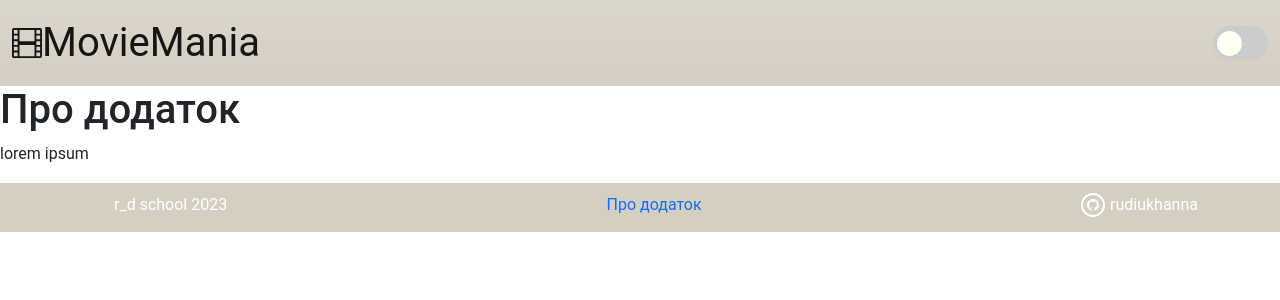
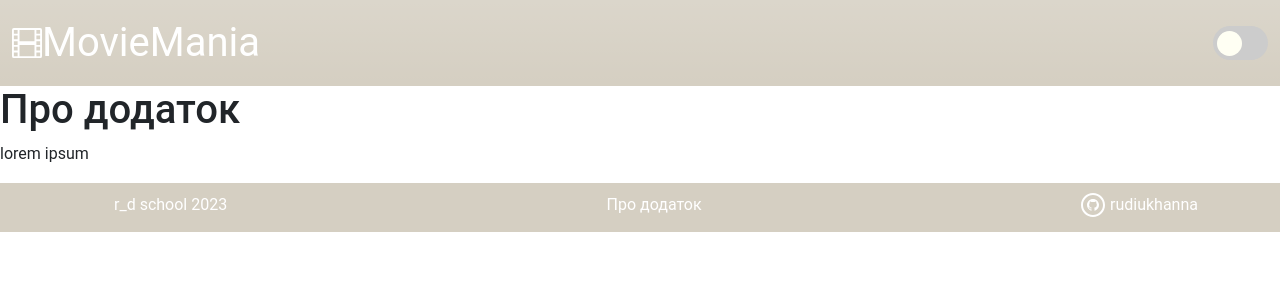
Before and after one commit to rudiukhanna/movie-app, a React (Create React App) app: page /about in a window 1280 px wide. Shown: the top 300 px of the page. Built offline with nearby package versions, Linux system fonts and the light colour scheme.

Commit message:
styles for Apout page were updated

```diff
--- a/src/components/AboutPage.js
+++ b/src/components/AboutPage.js
@@ -1,6 +1,7 @@
 import { Navbar, Nav, Container } from "react-bootstrap";
 import ThemeToggle from "./ThemeToggle";
 import Footer from "./Footer";
+import "../styles/styles.css";
 import { useState, useEffect } from "react";
 
 function AboutPage() {
--- a/src/components/Footer.js
+++ b/src/components/Footer.js
@@ -13,7 +13,7 @@ function Footer() {
                        className="footer_wrapper_copyright">r_d school 2023</a>
                     </li>
                     <li>
-                        <Link to="/about">Про додаток</Link>
+                        <Link to="/about" className="footer_wrapper_aboutpage">Про додаток</Link>
                     </li>
                     <li>
                         <a  href="https://github.com/rudiukhanna/movie-app"
--- a/src/styles/styles.css
+++ b/src/styles/styles.css
@@ -102,6 +102,12 @@ input:checked + .slider:before {
 .navbar {
   background: var(--primary-color);
   background-image: var(--bs-gradient);
+}
+.navbar .link {
+  color: var(--footer-content-color);
+}
+.navbar .link:hover {
+  color: var(--hover-color);
 }
 
 a {
@@ -232,20 +238,17 @@ a:hover {
   border-top: 1px solid var(--search-field-color);
   background-color: var(--primary-color);
 }
-.footer .link-about {
-  color: var(--footer-content-color);
-}
 .footer_wrapper {
   padding-top: 10px;
   display: flex;
   justify-content: space-between;
   align-items: center;
 }
-.footer_wrapper_copyright, .footer_wrapper_link {
+.footer_wrapper_copyright, .footer_wrapper_link, .footer_wrapper_aboutpage {
   text-decoration: none;
   color: var(--footer-content-color);
 }
-.footer_wrapper_copyright:hover, .footer_wrapper_link:hover {
+.footer_wrapper_copyright:hover, .footer_wrapper_link:hover, .footer_wrapper_aboutpage:hover {
   text-decoration: none;
   color: var(--hover-color);
   opacity: 1;
--- a/src/styles/styles.scss
+++ b/src/styles/styles.scss
@@ -74,6 +74,12 @@ li {
     background: var(--primary-color);
     background-image: var(--bs-gradient);
 
+    .link {
+        color: var(--footer-content-color);
+        &:hover {
+           color: var(--hover-color);
+        }
+    }
 }
 
 a {
@@ -219,10 +225,6 @@ a {
     border-top: 1px solid var(--search-field-color);
     background-color: var(--primary-color);
 
-    .link-about {
-        color: var(--footer-content-color);
-    }
-
 
      &_wrapper {
         padding-top: 10px;
@@ -231,13 +233,15 @@ a {
         align-items: center;
 
         &_copyright,
-        &_link {
+        &_link,
+        &_aboutpage {
             text-decoration: none;
             color: var(--footer-content-color);
         }
 
         &_copyright:hover,
-        &_link:hover {
+        &_link:hover,
+        &_aboutpage:hover {
             text-decoration: none;
             color: var(--hover-color);
             opacity: 1;
```
Also changed, not shown: 1 other file (tests, documents, lock files or other folders).
